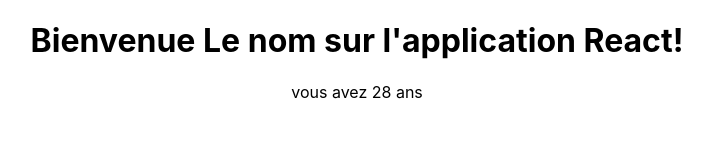
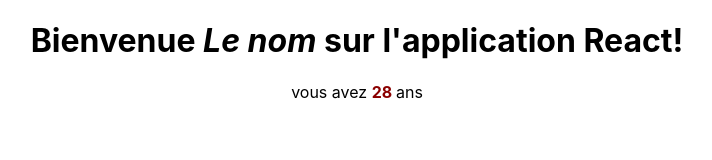
Before and after one commit to stefan-her/reactJs-firstapp, a React (Create React App) app: page / in a window 1280 px wide. Shown: the top 160 px of the page, without its empty margins (283-995 px from the left). Built offline with nearby package versions, Linux system fonts and the light colour scheme.

Commit message:
exercice 1 avec css

```diff
--- a/src/components/exercice1/exer.jsx
+++ b/src/components/exercice1/exer.jsx
@@ -1,4 +1,5 @@
 import PropTypes from 'prop-types';
+import style from './exer.module.css'
 
 
 const Exer = (props) => {
@@ -6,8 +7,8 @@ const Exer = (props) => {
 
     return (
         <div>
-            <h1>Bienvenue {name} sur l'application React!</h1>
-            <p>vous avez {age} ans</p>
+            <h1>Bienvenue <span className={style.name}> {name} </span> sur l'application React!</h1>
+            <p>vous avez <span className={style.age}> {age} </span> ans</p>
         </div>
     );
 }
--- /dev/null
+++ b/src/components/exercice1/exer.module.css
@@ -0,0 +1,8 @@
+.name {
+    font-style: italic;
+}
+
+.age {
+    font-weight: bold;
+    color: darkred;
+}
```
